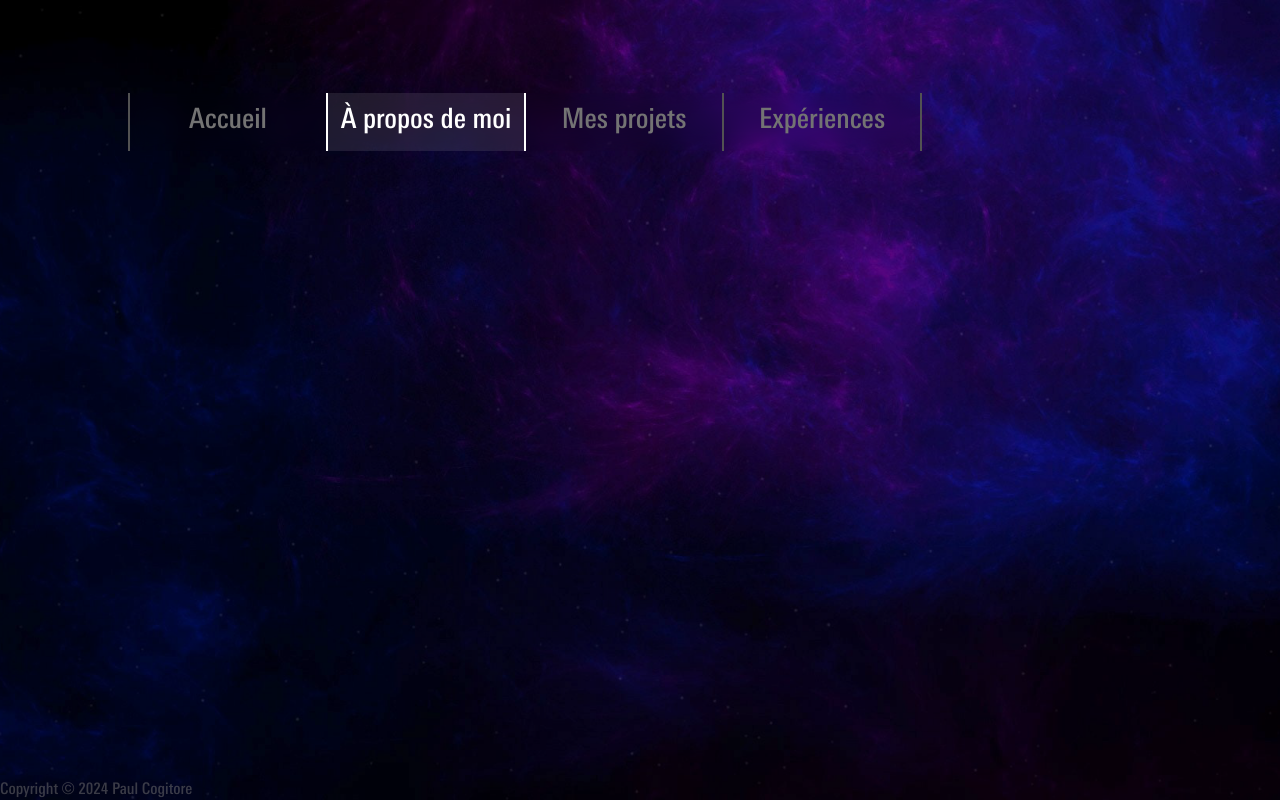
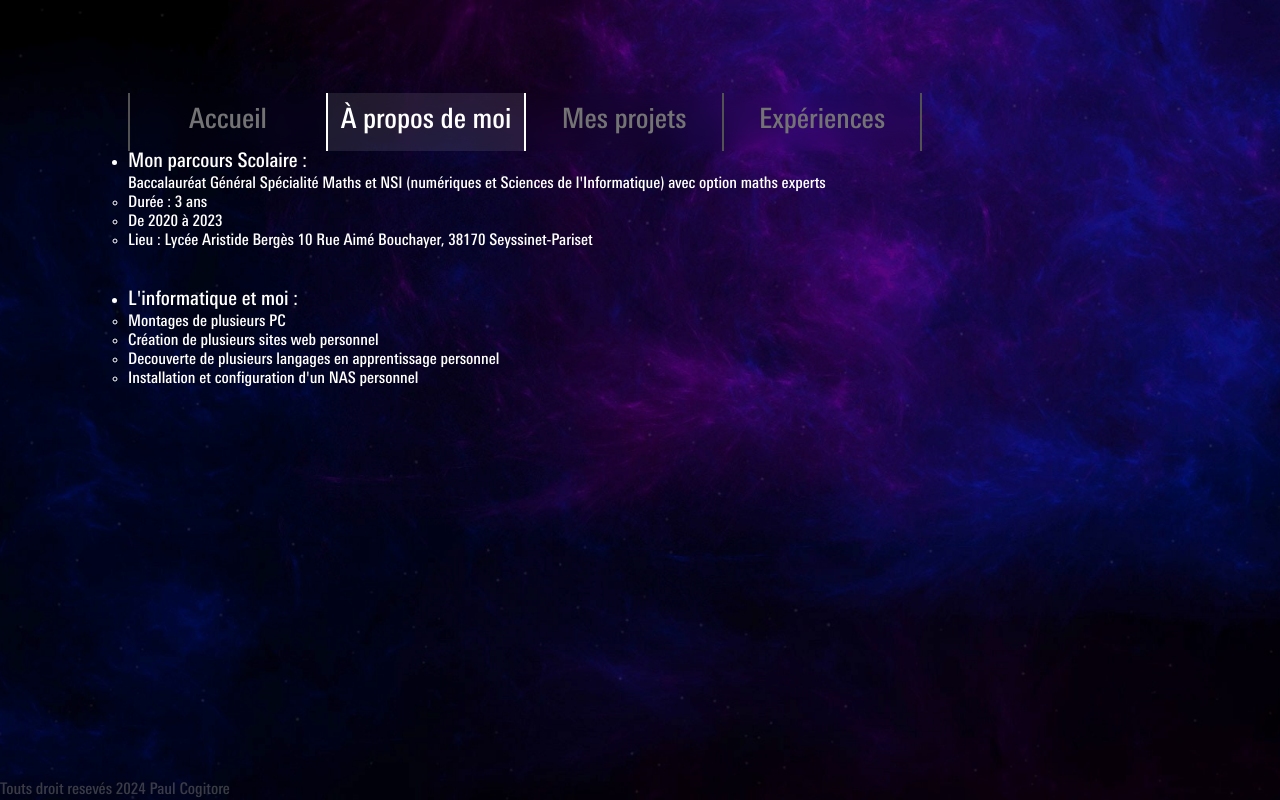
Before and after one commit to Paulux-P/Porfolio, a plain HTML site: page aboutMe/aboutMe.html in a window 1280 px wide. Drawn offline with Linux system fonts and the light colour scheme.

Commit message:
ajout contenue pour Pove

```diff
--- a/aboutMe/aboutMe.html
+++ b/aboutMe/aboutMe.html
@@ -20,15 +20,36 @@
         </header>
 
 
-        <main class="main-aboutMe">
+        <main class="main-aboutMe margin-left-10">
 
+            <ul>
+                <li class="boldLetter">Mon parcours Scolaire :
+                </li>
+                <p>Baccalauréat Général Spécialité Maths et NSI (numériques et Sciences de l'Informatique) avec option maths experts</p>
+                <ul>
+                    <li>Durée : 3 ans</li>
+                    <li>De 2020 à 2023</li>
+                    <li>Lieu : Lycée Aristide Bergès  10 Rue Aimé Bouchayer, 38170 Seyssinet-Pariset</li>
+                    <br><br>
+                </ul>
+
+                <li class="boldLetter">L'informatique et moi :
+                </li>
+                <ul>
+                    <li>Montages de plusieurs PC</li>
+                    <li>Création de plusieurs sites web personnel</li>
+                    <li>Decouverte de plusieurs langages en apprentissage personnel</li>
+                    <li>Installation et configuration d'un NAS personnel</li>
+                </ul>
+
+            </ul>
 
         </main>
 
 
         <footer>
             <p>
-                Copyright © 2024 Paul Cogitore
+                Touts droit resevés 2024 Paul Cogitore
             </p>
         </footer>
     </div>
--- a/style.css
+++ b/style.css
@@ -896,9 +896,14 @@ textarea {
 }
 
 
+.main-aboutMe {
+    color: white;
+}
 
-
-
+.boldLetter {
+    font-size: 20px;
+    font-weight: 500;
+}
 
 
 @media (max-width: 1500px) {
```
Also changed, not shown: contact/contact.html (+5 -0 lines), cv/cv.html (+1 -1 lines), experiences/experiences.html (+1 -1 lines), projects/projects.html (+19 -2 lines).
